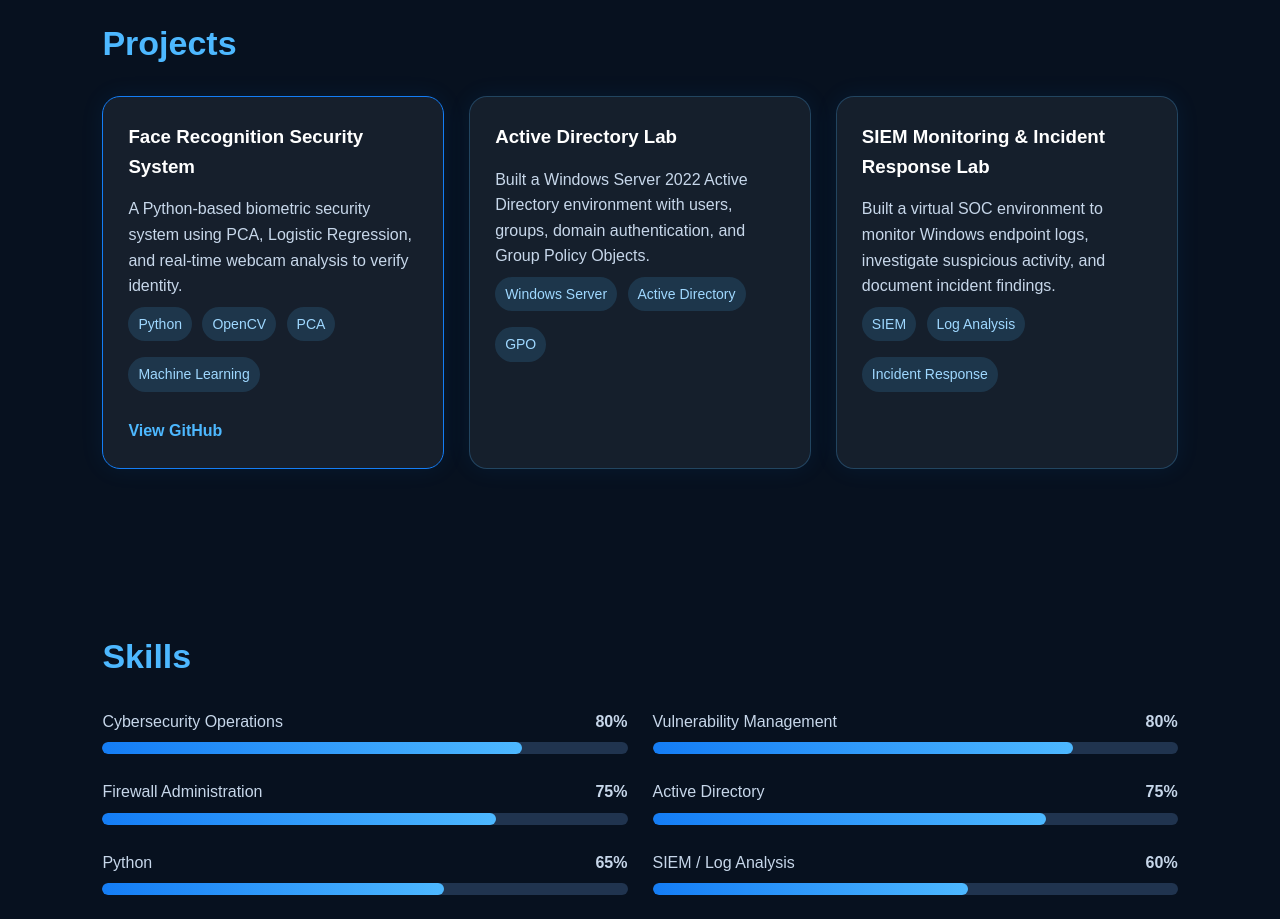
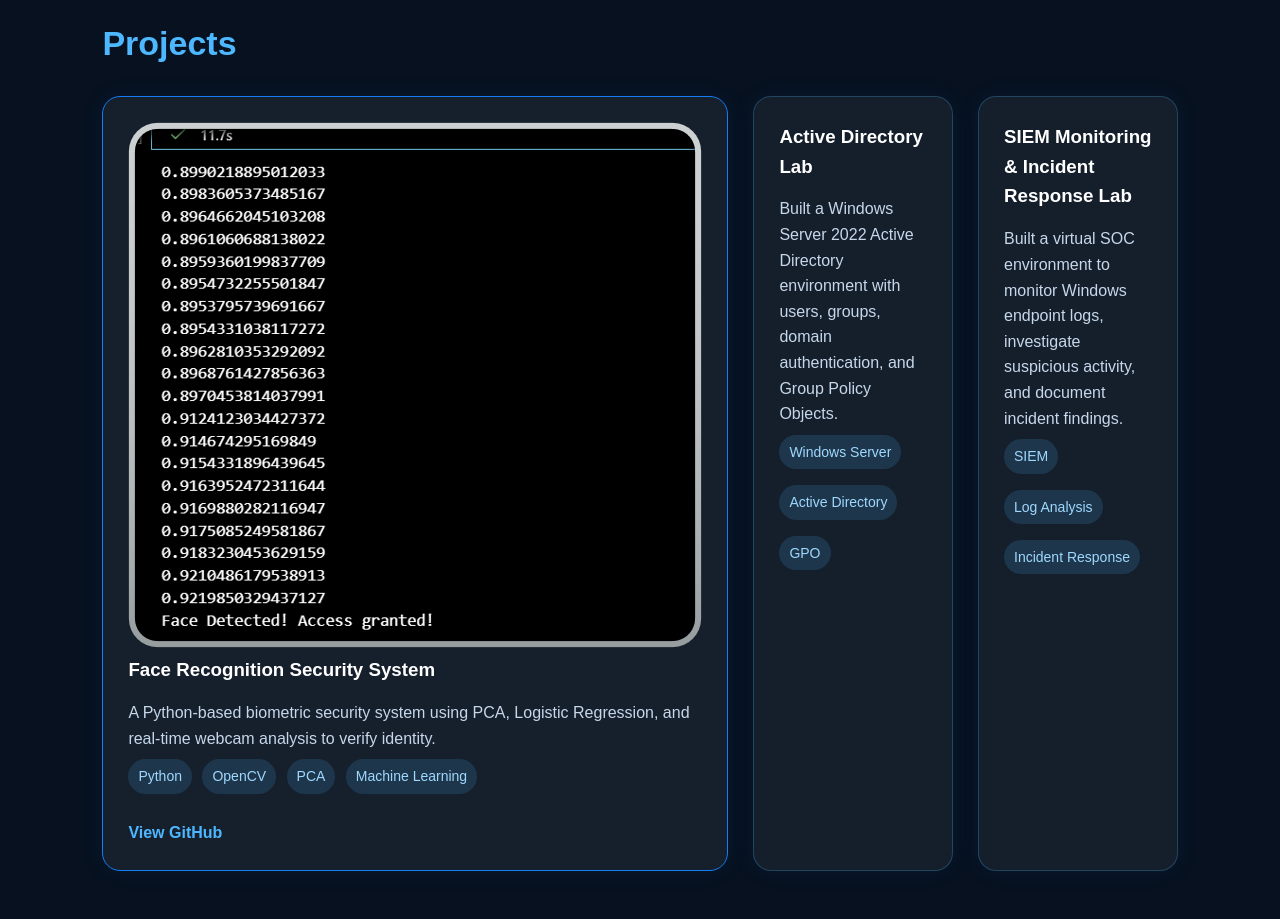
Before and after one commit to justinjones6711-ctrl/portfolio, a plain HTML site: page index.html in a window 1280 px wide. Shown: the part 1180-2099 px from the top of the page. Drawn offline with Linux system fonts and the light colour scheme.

Commit message:
Update index.html

```diff
--- a/index.html
+++ b/index.html
@@ -48,6 +48,10 @@
 
     <div class="project-grid">
       <div class="card featured">
+        <img src="facedetected.png"
+             alt="Face recognition system successful authentication result"
+             class="project-image">
+
         <h3>Face Recognition Security System</h3>
         <p>
           A Python-based biometric security system using PCA, Logistic Regression,
```
